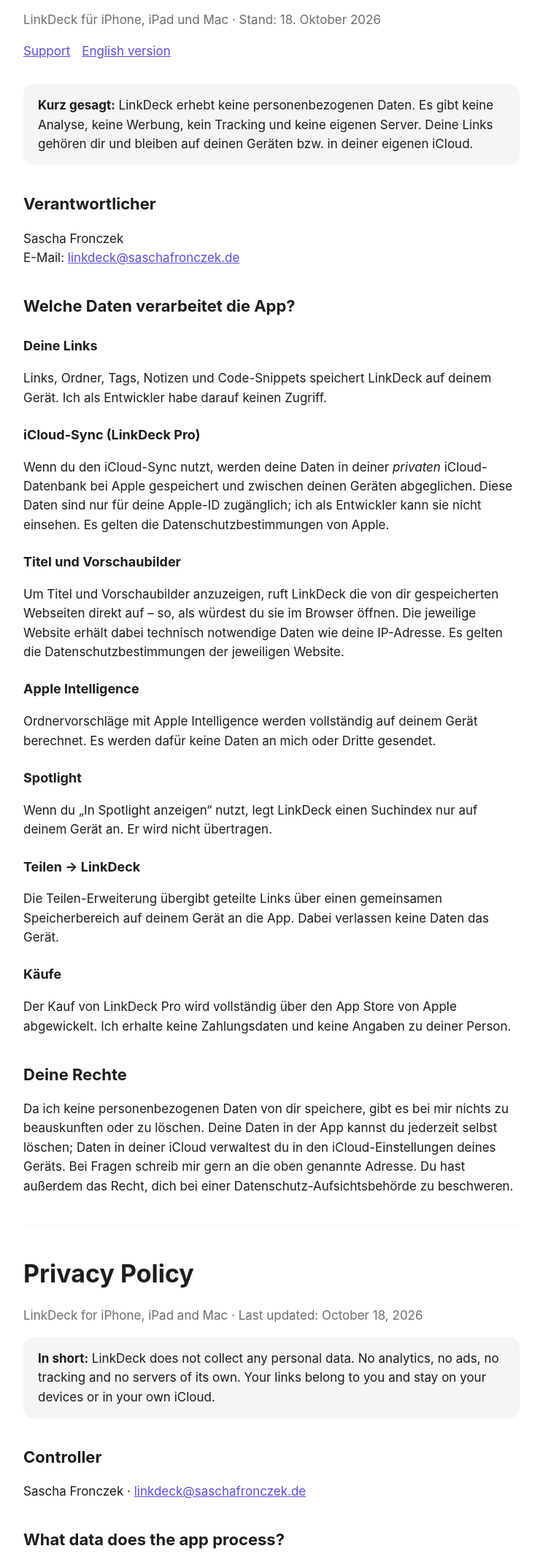
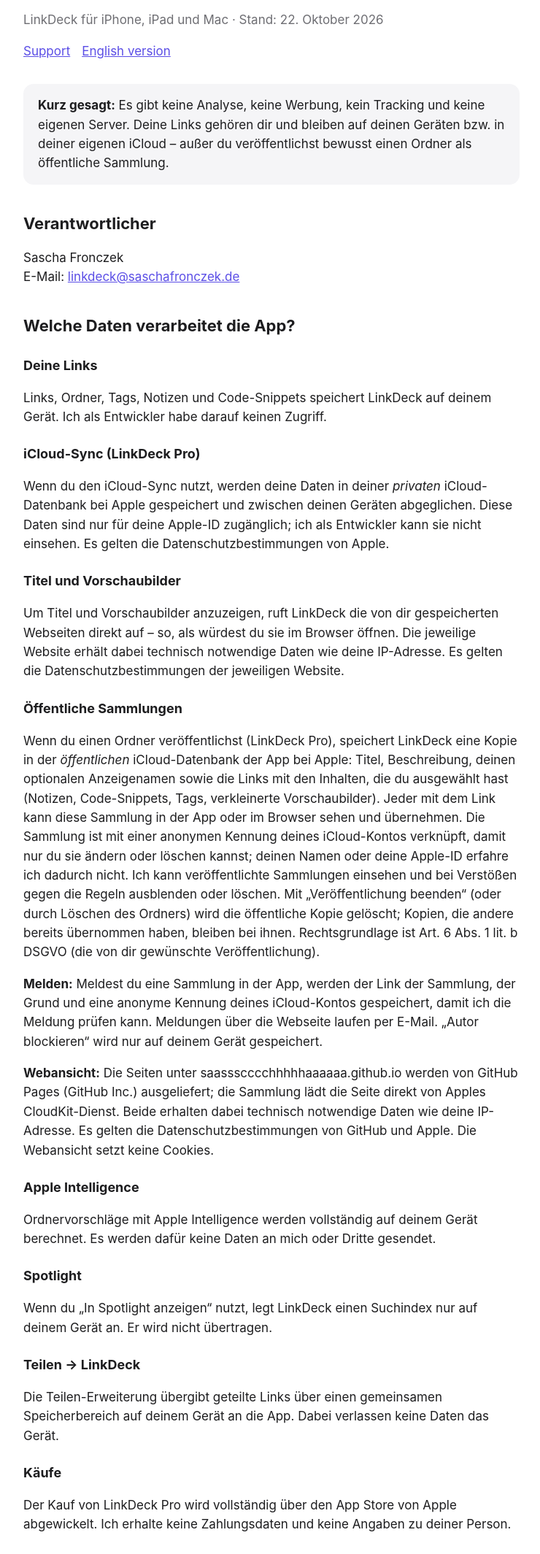
Before and after one commit to saassscccchhhhhaaaaaa/linkdeck-site, a plain HTML site: page privacy.html in a window 1280 px wide. Shown: the part 104-2233 px from the top of the page at 73% size, without its empty margins (268-1008 px from the left). Drawn offline with Linux system fonts and the light colour scheme.

Commit message:
Datenschutz und Regeln für öffentliche Sammlungen (LinkDeck 1.2)

```diff
--- a/privacy.html
+++ b/privacy.html
@@ -7,10 +7,10 @@
 </head>
 <body><main>
 <h1>Datenschutzerklärung</h1>
-<p class="muted">LinkDeck für iPhone, iPad und Mac · Stand: 18. Oktober 2026</p>
+<p class="muted">LinkDeck für iPhone, iPad und Mac · Stand: 22. Oktober 2026</p>
 <nav><a href="index.html">Support</a><a href="#english">English version</a></nav>
 
-<div class="card"><strong>Kurz gesagt:</strong> LinkDeck erhebt keine personenbezogenen Daten. Es gibt keine Analyse, keine Werbung, kein Tracking und keine eigenen Server. Deine Links gehören dir und bleiben auf deinen Geräten bzw. in deiner eigenen iCloud.</div>
+<div class="card"><strong>Kurz gesagt:</strong> Es gibt keine Analyse, keine Werbung, kein Tracking und keine eigenen Server. Deine Links gehören dir und bleiben auf deinen Geräten bzw. in deiner eigenen iCloud – außer du veröffentlichst bewusst einen Ordner als öffentliche Sammlung.</div>
 
 <h2>Verantwortlicher</h2>
 <p>Sascha Fronczek<br>E-Mail: <a href="mailto:linkdeck@saschafronczek.de">linkdeck@saschafronczek.de</a></p>
@@ -22,6 +22,10 @@
 <p>Wenn du den iCloud-Sync nutzt, werden deine Daten in deiner <em>privaten</em> iCloud-Datenbank bei Apple gespeichert und zwischen deinen Geräten abgeglichen. Diese Daten sind nur für deine Apple-ID zugänglich; ich als Entwickler kann sie nicht einsehen. Es gelten die Datenschutzbestimmungen von Apple.</p>
 <h3>Titel und Vorschaubilder</h3>
 <p>Um Titel und Vorschaubilder anzuzeigen, ruft LinkDeck die von dir gespeicherten Webseiten direkt auf – so, als würdest du sie im Browser öffnen. Die jeweilige Website erhält dabei technisch notwendige Daten wie deine IP-Adresse. Es gelten die Datenschutzbestimmungen der jeweiligen Website.</p>
+<h3>Öffentliche Sammlungen</h3>
+<p>Wenn du einen Ordner veröffentlichst (LinkDeck Pro), speichert LinkDeck eine Kopie in der <em>öffentlichen</em> iCloud-Datenbank der App bei Apple: Titel, Beschreibung, deinen optionalen Anzeigenamen sowie die Links mit den Inhalten, die du ausgewählt hast (Notizen, Code-Snippets, Tags, verkleinerte Vorschaubilder). Jeder mit dem Link kann diese Sammlung in der App oder im Browser sehen und übernehmen. Die Sammlung ist mit einer anonymen Kennung deines iCloud-Kontos verknüpft, damit nur du sie ändern oder löschen kannst; deinen Namen oder deine Apple-ID erfahre ich dadurch nicht. Ich kann veröffentlichte Sammlungen einsehen und bei Verstößen gegen die Regeln ausblenden oder löschen. Mit „Veröffentlichung beenden“ (oder durch Löschen des Ordners) wird die öffentliche Kopie gelöscht; Kopien, die andere bereits übernommen haben, bleiben bei ihnen. Rechtsgrundlage ist Art. 6 Abs. 1 lit. b DSGVO (die von dir gewünschte Veröffentlichung).</p>
+<p><strong>Melden:</strong> Meldest du eine Sammlung in der App, werden der Link der Sammlung, der Grund und eine anonyme Kennung deines iCloud-Kontos gespeichert, damit ich die Meldung prüfen kann. Meldungen über die Webseite laufen per E-Mail. „Autor blockieren“ wird nur auf deinem Gerät gespeichert.</p>
+<p><strong>Webansicht:</strong> Die Seiten unter saassscccchhhhhaaaaaa.github.io werden von GitHub Pages (GitHub Inc.) ausgeliefert; die Sammlung lädt die Seite direkt von Apples CloudKit-Dienst. Beide erhalten dabei technisch notwendige Daten wie deine IP-Adresse. Es gelten die Datenschutzbestimmungen von GitHub und Apple. Die Webansicht setzt keine Cookies.</p>
 <h3>Apple Intelligence</h3>
 <p>Ordnervorschläge mit Apple Intelligence werden vollständig auf deinem Gerät berechnet. Es werden dafür keine Daten an mich oder Dritte gesendet.</p>
 <h3>Spotlight</h3>
@@ -32,24 +36,27 @@
 <p>Der Kauf von LinkDeck Pro wird vollständig über den App Store von Apple abgewickelt. Ich erhalte keine Zahlungsdaten und keine Angaben zu deiner Person.</p>
 
 <h2>Deine Rechte</h2>
-<p>Da ich keine personenbezogenen Daten von dir speichere, gibt es bei mir nichts zu beauskunften oder zu löschen. Deine Daten in der App kannst du jederzeit selbst löschen; Daten in deiner iCloud verwaltest du in den iCloud-Einstellungen deines Geräts. Bei Fragen schreib mir gern an die oben genannte Adresse. Du hast außerdem das Recht, dich bei einer Datenschutz-Aufsichtsbehörde zu beschweren.</p>
+<p>Außer bei öffentlichen Sammlungen und Meldungen (siehe oben) speichere ich keine Daten von dir. Veröffentlichte Sammlungen kannst du jederzeit selbst löschen; zu Meldungen gebe ich dir gern Auskunft. Deine Daten in der App kannst du jederzeit selbst löschen; Daten in deiner iCloud verwaltest du in den iCloud-Einstellungen deines Geräts. Bei Fragen schreib mir gern an die oben genannte Adresse. Du hast außerdem das Recht, dich bei einer Datenschutz-Aufsichtsbehörde zu beschweren.</p>
 
 <hr>
 <h1 id="english" lang="en">Privacy Policy</h1>
 <div lang="en">
-<p class="muted">LinkDeck for iPhone, iPad and Mac · Last updated: October 18, 2026</p>
-<div class="card"><strong>In short:</strong> LinkDeck does not collect any personal data. No analytics, no ads, no tracking and no servers of its own. Your links belong to you and stay on your devices or in your own iCloud.</div>
+<p class="muted">LinkDeck for iPhone, iPad and Mac · Last updated: October 22, 2026</p>
+<div class="card"><strong>In short:</strong> No analytics, no ads, no tracking and no servers of its own. Your links belong to you and stay on your devices or in your own iCloud – unless you deliberately publish a folder as a public collection.</div>
 <h2>Controller</h2>
 <p>Sascha Fronczek · <a href="mailto:linkdeck@saschafronczek.de">linkdeck@saschafronczek.de</a></p>
 <h2>What data does the app process?</h2>
 <p><strong>Your links</strong> (folders, tags, notes, code snippets) are stored on your device. The developer has no access to them.</p>
 <p><strong>iCloud sync (LinkDeck Pro)</strong> stores your data in your <em>private</em> iCloud database at Apple to sync between your devices. Only your Apple Account can access it; the developer cannot. Apple’s privacy policy applies.</p>
 <p><strong>Titles and preview images:</strong> LinkDeck opens the web pages you saved directly, just like a browser. The website receives technically necessary data such as your IP address; its own privacy policy applies.</p>
+<p><strong>Public collections:</strong> when you publish a folder (LinkDeck Pro), a copy is stored in the app’s <em>public</em> iCloud database at Apple: title, description, your optional display name and the links with the content you chose (notes, code snippets, tags, downscaled preview images). Anyone with the link can view and save it in the app or in a browser. The collection is linked to an anonymous identifier of your iCloud account so only you can change or delete it; this does not reveal your name or Apple Account to the developer. The developer can view published collections and hide or delete them if they break the rules. “Stop Publishing” (or deleting the folder) deletes the public copy; copies others have already saved stay with them. Legal basis: Art. 6(1)(b) GDPR (the publication you requested).</p>
+<p><strong>Reports:</strong> reporting a collection in the app stores the collection link, the reason and an anonymous identifier of your iCloud account so the report can be reviewed. Reports from the website are sent by email. “Block Author” is stored only on your device.</p>
+<p><strong>Web view:</strong> pages on saassscccchhhhhaaaaaa.github.io are served by GitHub Pages (GitHub Inc.); the page loads the collection directly from Apple’s CloudKit service. Both receive technically necessary data such as your IP address; GitHub’s and Apple’s privacy policies apply. The web view sets no cookies.</p>
 <p><strong>Apple Intelligence</strong> folder suggestions are computed entirely on your device. No data is sent to the developer or third parties.</p>
 <p><strong>Spotlight:</strong> the search index is created only on your device and is not transmitted.</p>
 <p><strong>Share → LinkDeck</strong> passes shared links to the app through a shared storage area on your device. No data leaves the device.</p>
 <p><strong>Purchases</strong> of LinkDeck Pro are handled entirely by Apple’s App Store. The developer receives no payment details or personal information.</p>
 <h2>Your rights</h2>
-<p>As no personal data is stored by the developer, there is nothing to disclose or delete. You can delete your data in the app at any time and manage your iCloud data in your device’s iCloud settings. For questions, contact the address above. You also have the right to lodge a complaint with a data protection authority.</p>
+<p>Apart from public collections and reports (see above), the developer stores no data about you. You can delete published collections yourself at any time; for reports, contact the developer for information. You can delete your data in the app at any time and manage your iCloud data in your device’s iCloud settings. For questions, contact the address above. You also have the right to lodge a complaint with a data protection authority.</p>
 </div>
 </main></body></html>
```
Also changed, not shown: index.html (+10 -0 lines).
